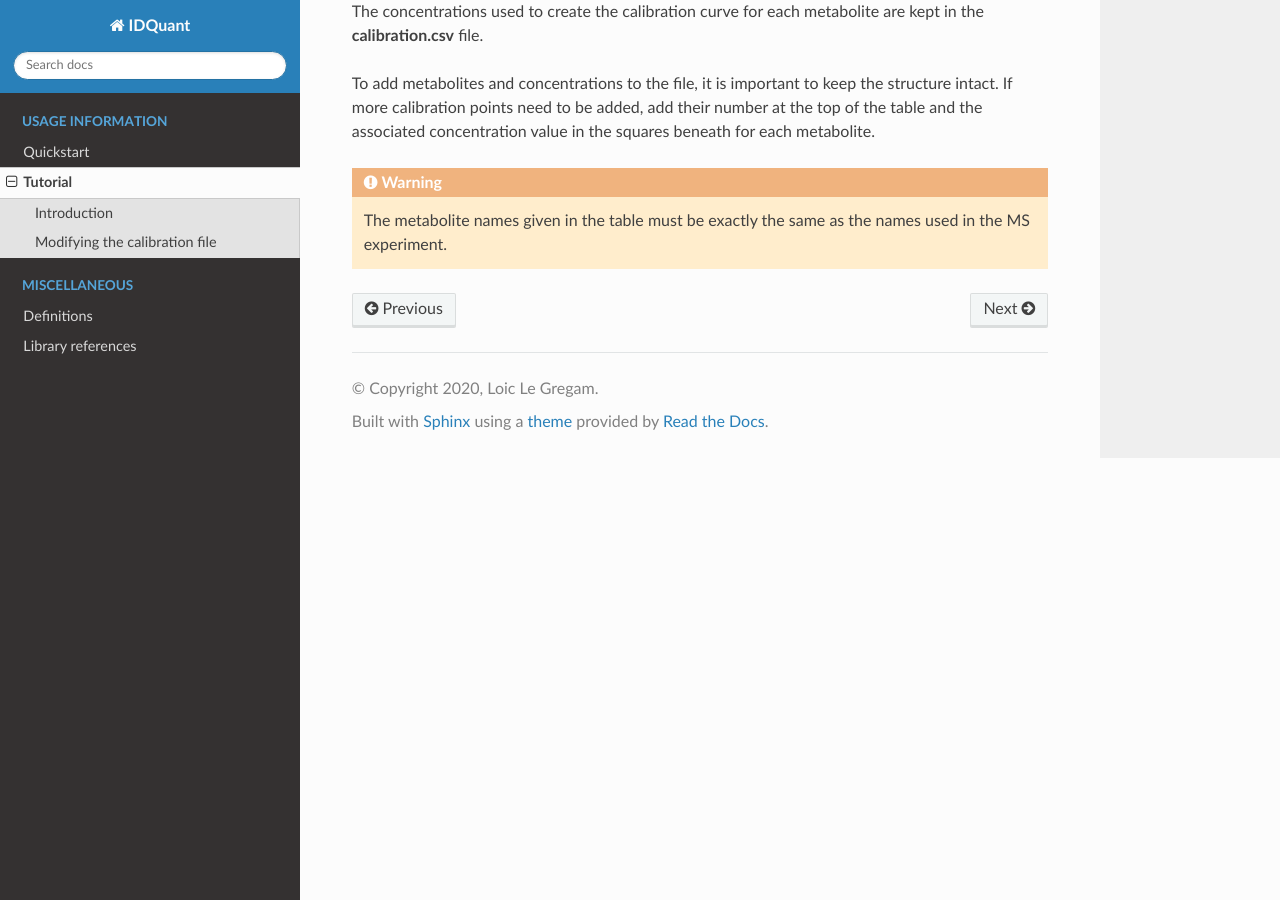
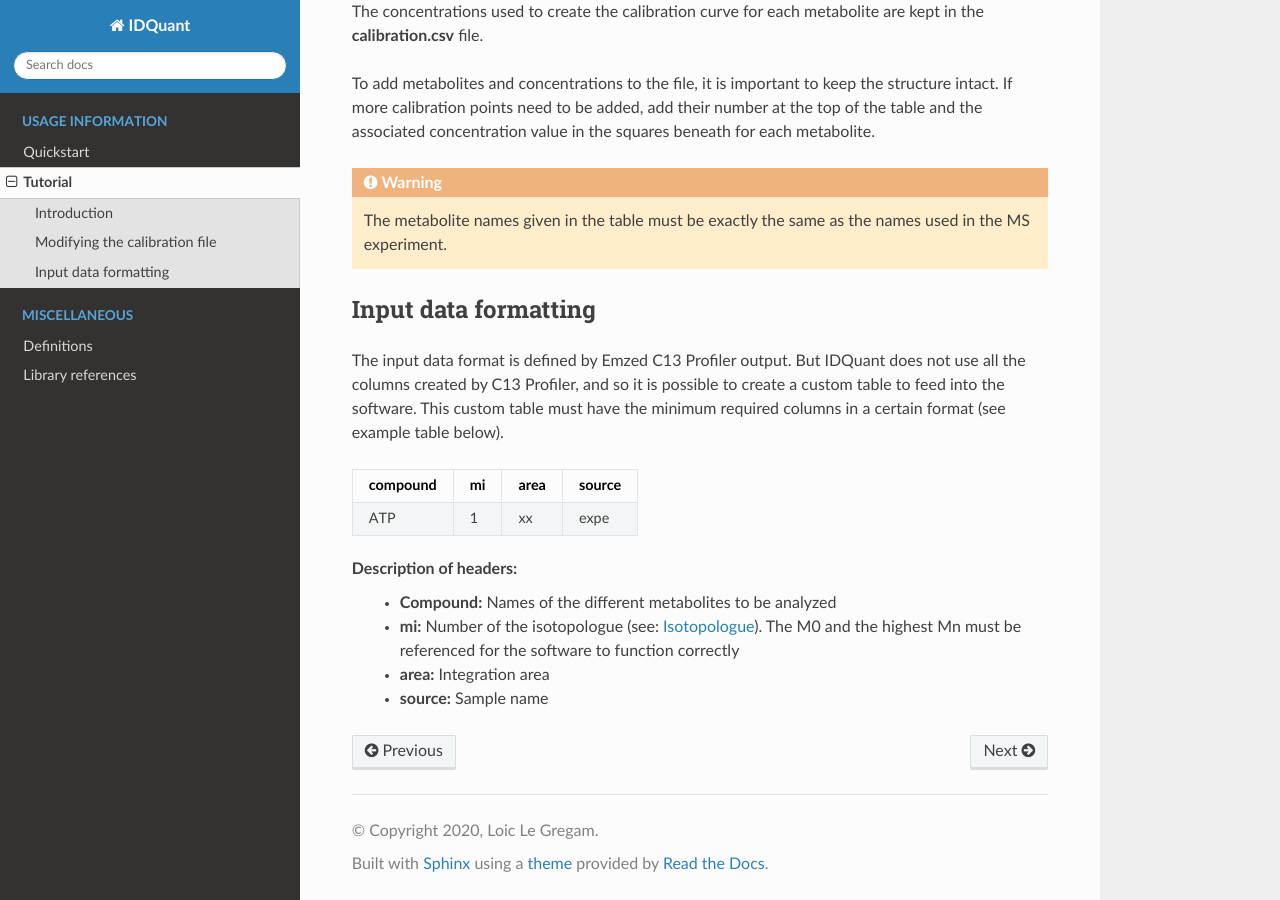
Before and after one commit to LoloPopoPy/IDQuant, a Sphinx documentation site: the page built from doc/tutorial.rst, in a window 1280 px wide and 900 px high, scrolled down 800 px. Built offline with Sphinx 7.4.7 and the Read the Docs theme 2.0.0, drawn with Linux system fonts in a browser that asks for light colours.

Commit message:
Finished up documentation. Official version 1.0.0 release

```diff
--- a/README.rst
+++ b/README.rst
@@ -6,7 +6,7 @@ of metabolites from C12 and C13 Mass Spectrometry Integrated Data**
 
 It uses linear and quadratic regression equations to predict concentrations using calibration data
 from (unlabeled and fully labeled) Standard Molecules.
-It takes as input integrated C12/C13 MS data from `C13Profiler <>`_.
+It takes as input integrated C12/C13 MS data from Emzed C13 Profiler.
 
 It is one of the routine tools used by `MetaToul platform <https://www6.toulouse.inrae.fr/metatoul>`_.
 
--- a/doc/conf.py
+++ b/doc/conf.py
@@ -12,8 +12,8 @@
 #
 import os
 import sys
+
 sys.path.insert(0, os.path.abspath('..'))
-
 
 # -- Project information -----------------------------------------------------
 
@@ -22,8 +22,7 @@ copyright = '2020, Loic Le Gregam'
 author = 'Loic Le Gregam'
 
 # The full version, including alpha/beta/rc tags
-release = '0.0.1'
-
+release = '1.0.0'
 
 # -- General configuration ---------------------------------------------------
 
@@ -35,7 +34,7 @@ import sphinx_rtd_theme
 extensions = ['sphinx.ext.autodoc',
               'sphinxarg.ext',
               'sphinx_rtd_theme'
-]
+              ]
 
 # Add any paths that contain templates here, relative to this directory.
 templates_path = ['_templates']
@@ -44,7 +43,6 @@ templates_path = ['_templates']
 # directories to ignore when looking for source files.
 # This pattern also affects html_static_path and html_extra_path.
 exclude_patterns = ['_build', 'Thumbs.db', '.DS_Store']
-
 
 # -- Options for HTML output -------------------------------------------------
 
--- a/doc/quickstart.rst
+++ b/doc/quickstart.rst
@@ -13,7 +13,7 @@ Anaconda installed) and type :
 
 .. code-block:: bash
 
-	pip install idquant
+    pip install idquant
 
 You are now ready to start IDQuant!
 
--- a/doc/tutorial.rst
+++ b/doc/tutorial.rst
@@ -40,3 +40,25 @@
 
 .. warning:: The metabolite names given in the table must be exactly the same
              as the names used in the MS experiment.
+
+Input data formatting
+---------------------
+
+The input data format is defined by Emzed C13 Profiler output. But IDQuant does not
+use all the columns created by C13 Profiler, and so it is possible to create a custom
+table to feed into the software. This custom table must have the minimum required columns
+in a certain format (see example table below).
+
+======== === ==== ======
+compound mi  area source
+======== === ==== ======
+ATP       1   xx   expe
+======== === ==== ======
+
+Description of headers:
+    * **Compound:** Names of the different metabolites to be analyzed
+    * **mi:** Number of the isotopologue (see: :ref:`Isotopologue<Isotopologue>`).
+      The M0 and the highest Mn must be referenced for the software to function
+      correctly
+    * **area:** Integration area
+    * **source:** Sample name
```
Also changed, not shown: doc/definitions.rst (+8 -0 lines), setup.py (+20 -18 lines), 2 other files.
